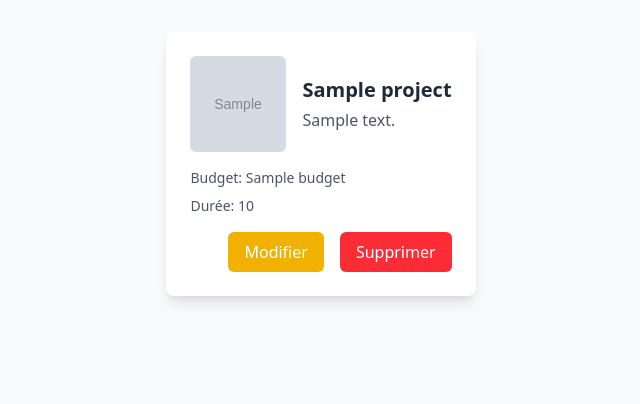
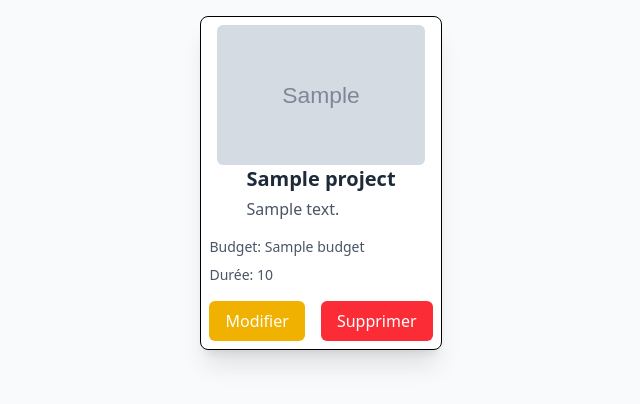
Before and after one commit to Abdelhakim-Baalla/LkhadmaConnect-PostgreSQL-PHP-Platform, a PHP site: template app/views/component/projectInfo.php in a window 1280 px wide. Shown: the top 404 px of the page, without its empty margins (319-959 px from the left). Run offline with PHP 8.4, Linux system fonts and the light colour scheme; the template is opened without the code that fills it: most values are stand-ins (such as "Sample title", 1, 10 or a date in 2020); grey boxes marked "Sample" are stand-in pictures.

Commit message:
J'ai Modifier dans le design de Cards des projet

```diff
--- a/app/controllers/ProjectController.php
+++ b/app/controllers/ProjectController.php
@@ -70,7 +70,7 @@ public function  fetchAllProject(){
         //    die();
           $this->project->delete('Projets',$_POST["supprimmer"]);
 
-          header('location: ../project');
+          header('location: ../Client');
 
 
         }
--- a/app/views/component/projectInfo.php
+++ b/app/views/component/projectInfo.php
@@ -5,18 +5,18 @@
 
     <meta charset="UTF-8">
     <meta name="viewport" content="width=device-width, initial-scale=1.0">
-    <title>Document</title>
+    <title>LkhadmaConnect</title>
 </head>
-<body class="bg-gray-50 p-8 flex content-center">
+<body class="bg-gray-50 p-4 flex content-center">
 
-    <div class="max-w-4xl mx-auto">
+    <div class="flex gap-3 mx-auto">
         <?php foreach ($project as $tyys) { ?>
 
-        <div class="bg-white p-6 rounded-lg shadow-lg mb-6 transition-transform hover:scale-105">
-            <div class="flex items-center space-x-4">
-                <img src="<?php echo $tyys->getPhoto(); ?>" alt="photo of <?php echo $tyys->getTitre(); ?> project" class="w-24 h-24 object-cover rounded-md">
+        <div class="bg-white p-2 border border-solid border-black rounded-lg shadow-xl mb-3 transition-transform hover:scale-105">
+            <div class="flex flex-col justify-center items-center ">
+                <img src="<?php echo $tyys->getPhoto(); ?>" alt="photo of <?php echo $tyys->getTitre(); ?> project" class="w-52 h-35 object-cover rounded-md">
                 <div>
-                    <h3 class="text-xl font-semibold text-gray-800"><?php echo $tyys->getTitre(); ?></h3>
+                    <h3 class="text-xl text-center font-semibold text-gray-800"><?php echo $tyys->getTitre(); ?></h3>
                     <p class="text-gray-600 mt-1"><?php echo $tyys->getDescription(); ?></p>
                 </div>
             </div>
--- a/app/views/pages/ClientDashboard.php
+++ b/app/views/pages/ClientDashboard.php
@@ -71,9 +71,9 @@
     <h2 class="text-xl font-semibold mb-4">
      Overview
     </h2>
-    <div class="border rounded-lg p-8">
+    <div class="border rounded-lg p-2">
 
-    <section id="projects" class="grid grid-cols-1 md:grid-cols-2 lg:grid-cols-3 gap-4">
+    <section id="projects" class="">
         <?php
           require_once PROJECTU ."\\views\\component\\projectInfo.php";
            ?>
```
